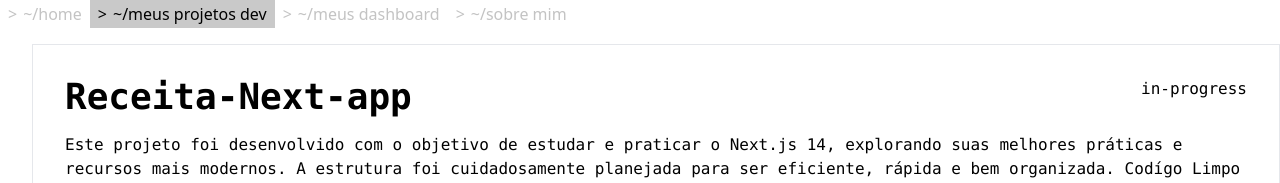
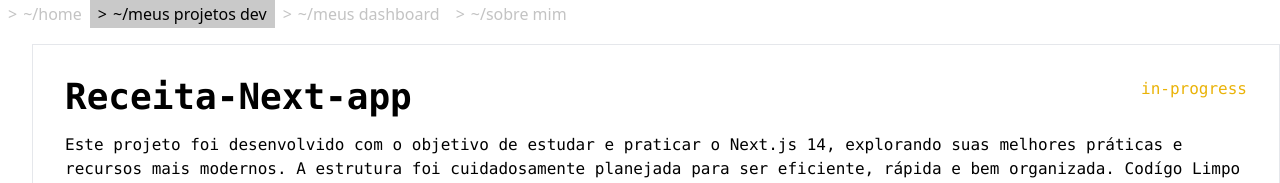
Before and after one commit to mcarina/MarcyPageExpo, a Next.js app: page /Projects/1 in a window 1280 px wide. Shown: the top 183 px of the page. Built offline with nearby package versions, Linux system fonts and the light colour scheme.

Commit message:
cores de identificação

```diff
--- a/src/app/Projects/[id]/page.tsx
+++ b/src/app/Projects/[id]/page.tsx
@@ -10,6 +10,20 @@
     const projectId = params.id;
     const project = projects.find((p) => p.id === projectId);
 
+    const getStatusColor = (status: Project["status"]) => {
+      switch (status) {
+        case "completed":
+          return "text-green-500"
+        case "in-progress":
+          return "text-yellow-500"
+        case "planned":
+          return "text-blue-500"
+        default:
+          return "text-muted-foreground"
+      }
+    }
+
+
   return (
     <section className="container">
       <div className="border p-8">
@@ -18,7 +32,7 @@
             <h1>
               {project.name}
             </h1>
-            <span className="ml-auto">{project.status}</span>
+            <span className={`ml-auto ${getStatusColor(project.status)}`}>{project.status}</span>
           </div>
           <p>{project.longDescription}</p>
         </main>
```
Also changed, not shown: public/Calculadora.jpg (added), public/Calculadoras.jpg (added).
